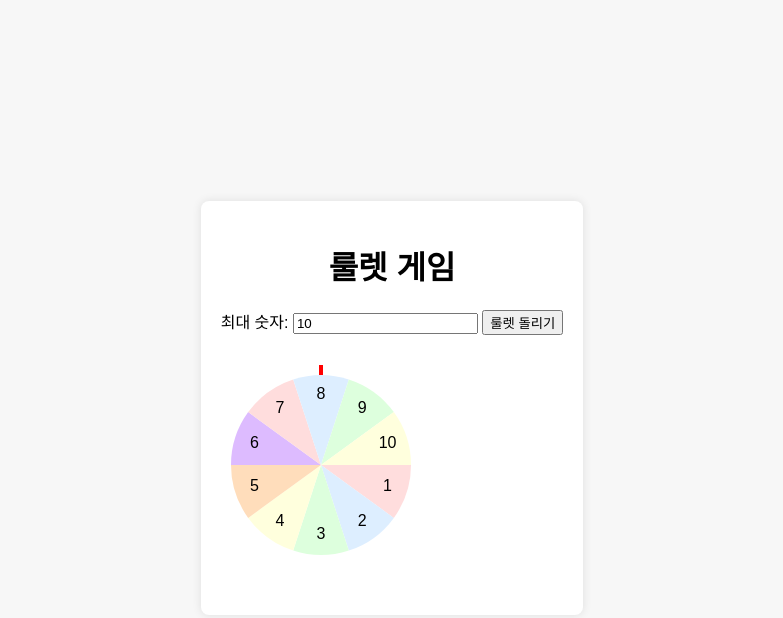
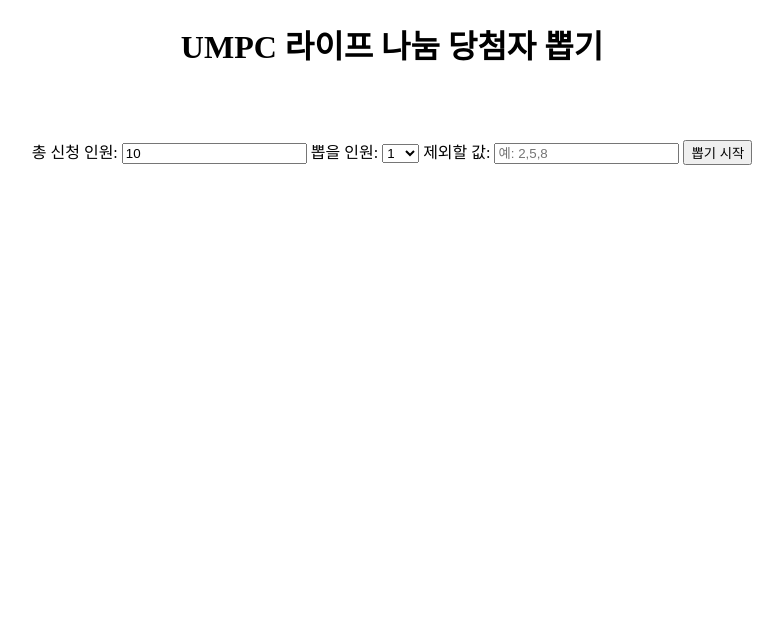
Before and after one commit to showme0077/UMPC-roulette, a plain HTML site: page index.html in a window 1280 px wide. Shown: the whole page, without its empty margins (248-1031 px from the left). Drawn offline with Linux system fonts and the light colour scheme.

Commit message:
룰렛 대신 로딩바로 변경, 추첨인원, 제외 값 스크립트 추가

```diff
--- a/index.html
+++ b/index.html
@@ -8,17 +8,23 @@
 </head>
 <body>
     <div class="container">
-        <h1>룰렛 게임</h1>
-        <label for="max-number">최대 숫자: </label>
-        <input type="number" id="max-number" min="1" value="10">
-        <button onclick="spinRoulette()">룰렛 돌리기</button>
-        <div class="roulette">
-            <svg viewBox="0 0 200 200" id="roulette-svg">
-                <g id="sectors"></g>
-                <g id="numbers"></g>
-                <line x1="100" y1="10" x2="100" y2="0" stroke="red" stroke-width="4"></line>
+        <h1 class="main-title">UMPC 라이프 나눔 당첨자 뽑기</h1>
+        <div class="controls">
+            <label for="max-number">총 신청 인원:</label>
+            <input type="number" id="max-number" value="10" min="1">
+            <label for="draw-count">뽑을 인원:</label>
+            <select id="draw-count"></select>
+            <label for="exclude-values">제외할 값:</label>
+            <input type="text" id="exclude-values" placeholder="예: 2,5,8">
+            <button onclick="showLoadingAndResult()">뽑기 시작</button>
+        </div>
+        <div class="loading-animation">
+            <svg viewBox="0 0 50 50" id="loading-svg">
+                <circle cx="25" cy="25" r="20" stroke="green" stroke-width="5" fill="none" />
+                <path d="M 25,5 A 20,20 0 0,1 25,45" stroke="red" stroke-width="5" fill="none" />
             </svg>
         </div>
+
         <h2 id="result"></h2>
     </div>
     <script src="./resources/script.js"></script>
--- a/resources/script.js
+++ b/resources/script.js
@@ -1,61 +1,41 @@
-let spinning = false;
+function showLoadingAndResult() {
+    const maxNumber = parseInt(document.getElementById("max-number").value);
+    const drawCount = document.getElementById("draw-count").value ? parseInt(document.getElementById("draw-count").value) : 1;
+    let excludeValues = document.getElementById("exclude-values").value;
 
-function drawNumbers(maxNumber) {
-    const svgNamespace = "http://www.w3.org/2000/svg";
-    const numbersContainer = document.getElementById("numbers");
-    const sectorsContainer = document.getElementById("sectors");
-    numbersContainer.innerHTML = '';  // Clear previous numbers
-    sectorsContainer.innerHTML = ''; // Clear previous sectors
+    excludeValues = excludeValues ? excludeValues.split(',').map(val => parseInt(val)).filter(val => !isNaN(val) && val <= maxNumber) : [];
 
-    const colors = ['#FFDDDD', '#DDEEFF', '#DDFFDD', '#FFFFDD', '#FFDDBB', '#DDBBFF']; // Example colors
-
-    for (let i = 0; i < maxNumber; i++) {
-        const startAngle = i * (360 / maxNumber);
-        const endAngle = (i + 1) * (360 / maxNumber);
-        const x1 = 100 + 90 * Math.cos(startAngle * Math.PI / 180);
-        const y1 = 100 + 90 * Math.sin(startAngle * Math.PI / 180);
-        const x2 = 100 + 90 * Math.cos(endAngle * Math.PI / 180);
-        const y2 = 100 + 90 * Math.sin(endAngle * Math.PI / 180);
-
-        // Draw sector
-        const sector = document.createElementNS(svgNamespace, "path");
-        sector.setAttribute("d", `M 100 100 L ${x1} ${y1} A 90 90 0 0 1 ${x2} ${y2} Z`);
-        sector.setAttribute("fill", colors[i % colors.length]);
-        sectorsContainer.appendChild(sector);
-
-        // Draw number
-        const angle = (i + 0.5) * (360 / maxNumber);
-        const x = 100 + 70 * Math.cos(angle * Math.PI / 180);
-        const y = 100 + 70 * Math.sin(angle * Math.PI / 180);
-
-        const numberElement = document.createElementNS(svgNamespace, "text");
-        numberElement.setAttribute("x", x);
-        numberElement.setAttribute("y", y);
-        numberElement.setAttribute("text-anchor", "middle");
-        numberElement.setAttribute("dominant-baseline", "middle");
-        numberElement.textContent = (i + 1).toString();
-        numbersContainer.appendChild(numberElement);
-    }
+    // 결과를 얻기 전 로딩 애니메이션 보여주기
+    document.querySelector(".loading-animation").style.display = "block";
+    document.querySelector("#result").style.display = "none";
+    setTimeout(() => {
+        const results = drawNumbers(maxNumber, drawCount, excludeValues);
+        document.getElementById("result").innerText = "축하합니다!! 당첨번호는: " + results.join(', ') + "입니다.";
+        document.querySelector(".loading-animation").style.display = "none";
+        document.querySelector("#result").style.display = "block";
+    }, 3500);  // 3.5초 후 결과 보여주기
 }
 
-function spinRoulette() {
-    if (spinning) return;
-    spinning = true;
-
-    const maxNumber = parseInt(document.getElementById('max-number').value);
-    const randomResult = Math.floor(Math.random() * maxNumber) + 1;
-
-    const spins = Math.floor(Math.random() * 10) + 5;
-    const rotation = spins * 360 - (randomResult - 0.5) * (360 / maxNumber);
-
-    const rouletteSvg = document.getElementById('roulette-svg');
-    rouletteSvg.style.transform = `rotate(${rotation}deg)`;
-
-    setTimeout(() => {
-        document.getElementById('result').textContent = `결과: ${randomResult}`;
-        spinning = false;
-    }, 2000);
+function drawNumbers(maxNumber, drawCount, excludeValues) {
+    const availableNumbers = Array.from({length: maxNumber}, (_, i) => i + 1).filter(val => !excludeValues.includes(val));
+    const results = [];
+    for (let i = 0; i < drawCount; i++) {
+        if (availableNumbers.length === 0) break;
+        const randomIndex = Math.floor(Math.random() * availableNumbers.length);
+        results.push(availableNumbers[randomIndex]);
+        availableNumbers.splice(randomIndex, 1);
+    }
+    return results;
 }
 
-// Initial draw for default value of 10
-drawNumbers(10);
+window.onload = function() {
+    const maxNumber = parseInt(document.getElementById("max-number").value);
+    const selectBox = document.getElementById("draw-count");
+    for(let i = 1; i <= maxNumber; i++) {
+        const option = document.createElement('option');
+        option.value = i;
+        option.innerText = i;
+        selectBox.appendChild(option);
+    }
+    selectBox.value = "1";  // Set default draw count to 1
+}
--- a/resources/style.css
+++ b/resources/style.css
@@ -1,32 +1,28 @@
-body {
-    font-family: Arial, sans-serif;
-    display: flex;
-    justify-content: center;
-    align-items: center;
-    height: 100vh;
-    background-color: #f7f7f7;
+.main-title {
+    width: 100%;
+    text-align: center;
+
+}
+.loading-animation {
+    display: none;
+    margin: 50px auto;
+    width: 50px;
+    height: 50px;
+    animation: rotate 3s linear infinite;
 }
 
-.container {
-    text-align: center;
-    background-color: #fff;
-    padding: 20px;
-    border-radius: 8px;
-    box-shadow: 0px 0px 10px rgba(0,0,0,0.1);
+@keyframes rotate {
+    100% {
+        transform: rotate(360deg);
+    }
 }
 
-.roulette {
-    margin: 30px 0;
-    width: 200px;
-    height: 200px;
+.controls {
+    text-align: center;
+    padding-top: 50px;
 }
 
-#roulette-svg {
-    width: 100%;
-    height: 100%;
-    transform-origin: 50% 50%;
-    transition: transform 2s ease-out;
+#result {
+    text-align: center;
+    margin-top: 30px;
 }
-text {
-    fill: #000;
-}
```
